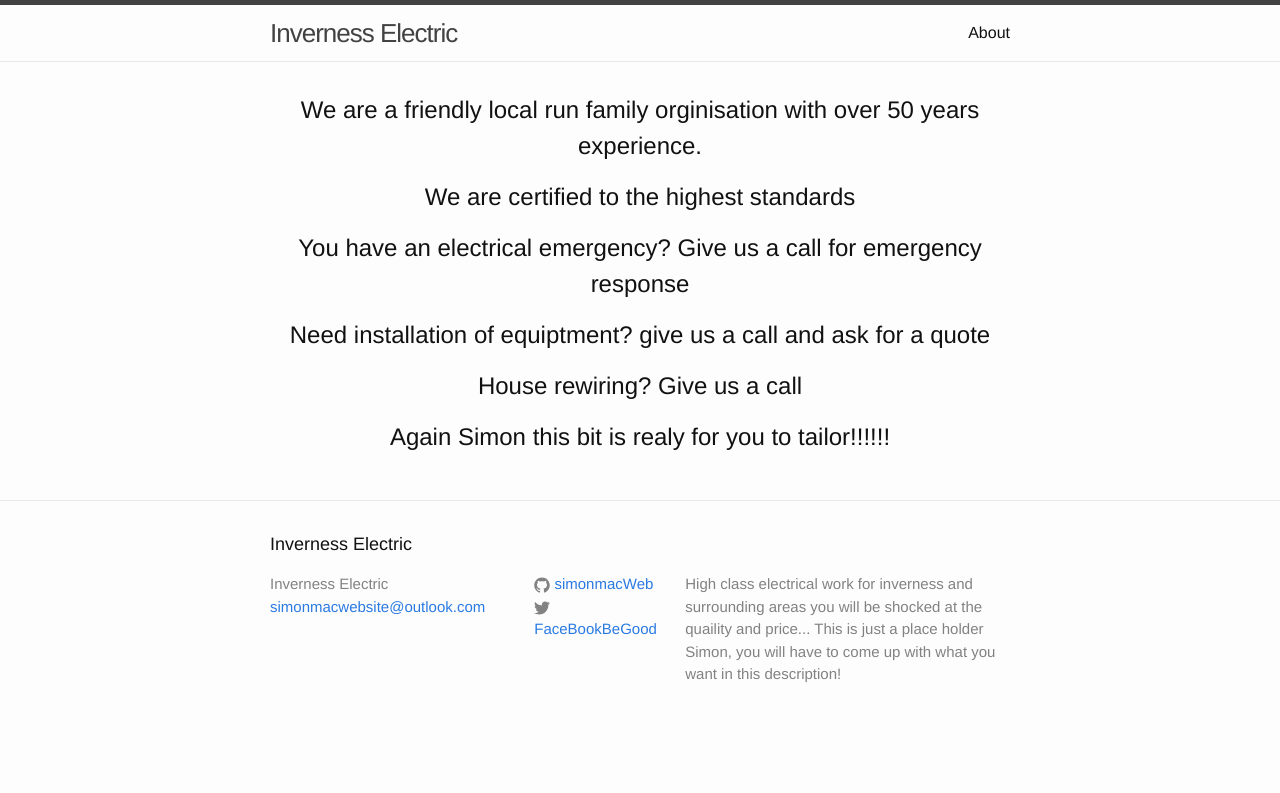
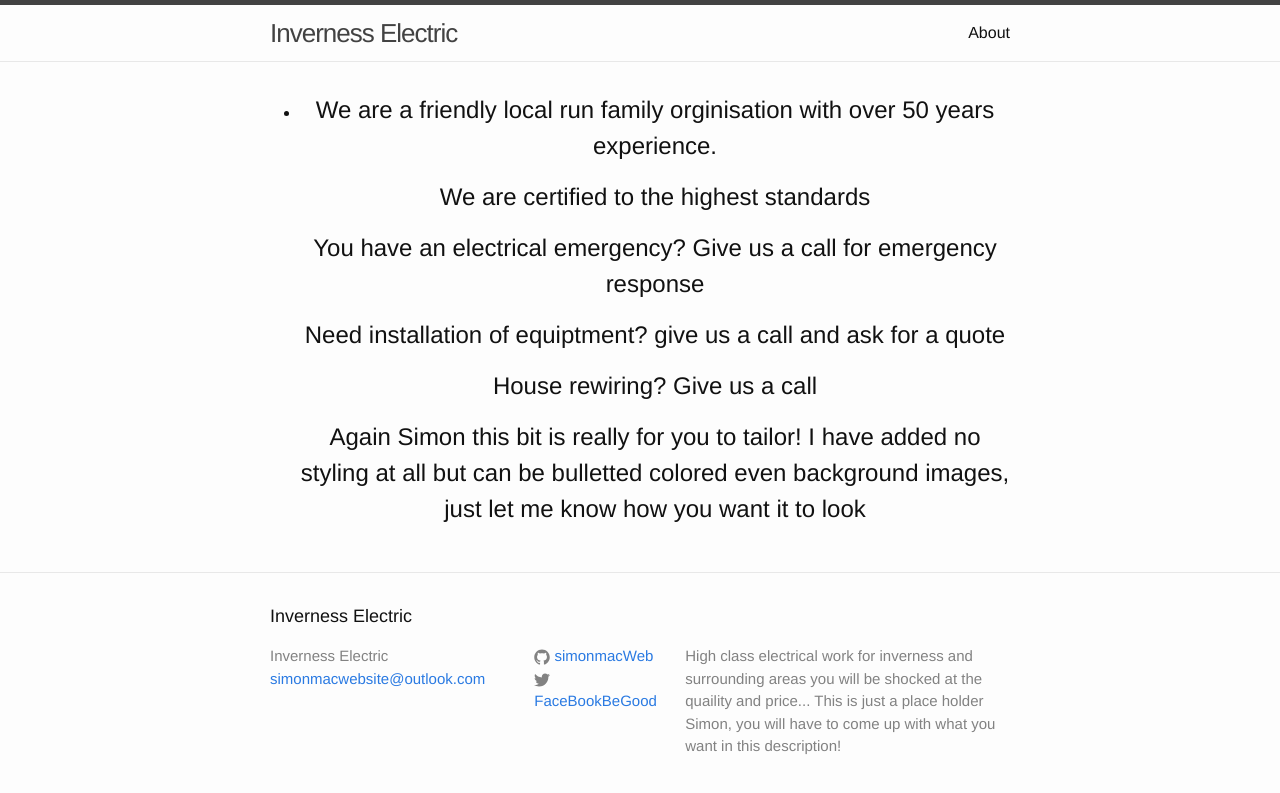
Before and after one commit to simonmacweb/simonmacweb.github.io, a Jekyll site: the page built from index.html, in a window 1280 px wide. Shown: the top 793 px of the page. Built offline with Jekyll 4.4.1, drawn with Linux system fonts in a browser that asks for light colours.

Commit message:
Update index.html

```diff
--- a/index.html
+++ b/index.html
@@ -4,12 +4,17 @@ layout: default
 
 <div class="home">
 
+<ul>
+  <li>
 <h2 style="color:Gret;text-align:center">We are a friendly local run family orginisation with over 50 years experience.</h1>
 <h2 style="color:Gret;text-align:center">We are certified to the highest standards</h1>
 <h2 style="color:Gret;text-align:center">You have an electrical emergency? Give us a call for emergency response</h1>
 <h2 style="color:Gret;text-align:center">Need installation of equiptment? give us a call and ask for a quote</h1>
 <h2 style="color:Gret;text-align:center">House rewiring? Give us a call</h1>
-<h2 style="color:Gret;text-align:center">Again Simon this bit is realy for you to tailor!!!!!!</h1>
+<h2 style="color:Gret;text-align:center">Again Simon this bit is really for you to tailor! I have added no styling at all
+but can be bulletted colored even background images, just let me know how you want it to look</h1>
+</li>
+</ul>
 <p style="color:Grey;text-align:center"></p>
 
 
```
